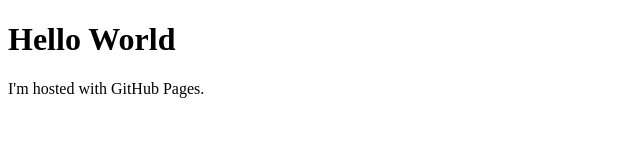
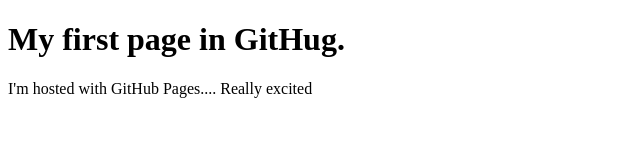
Before and after one commit to NRaoV/nraov.github.io, a plain HTML site: page index.html in a window 1280 px wide. Shown: the whole page, without its empty margins (0-640 px from the left). Drawn offline with Linux system fonts and the light colour scheme.

Commit message:
Update index.html

```diff
--- a/index.html
+++ b/index.html
@@ -1,7 +1,7 @@
 <!DOCTYPE html>
 <html>
   <body>
-    <h1>Hello World</h1>
-    <p>I'm hosted with GitHub Pages.</p>
+    <h1>My first page in GitHug.</h1>
+    <p>I'm hosted with GitHub Pages.... Really excited</p>
   </body>
 </html>
```
